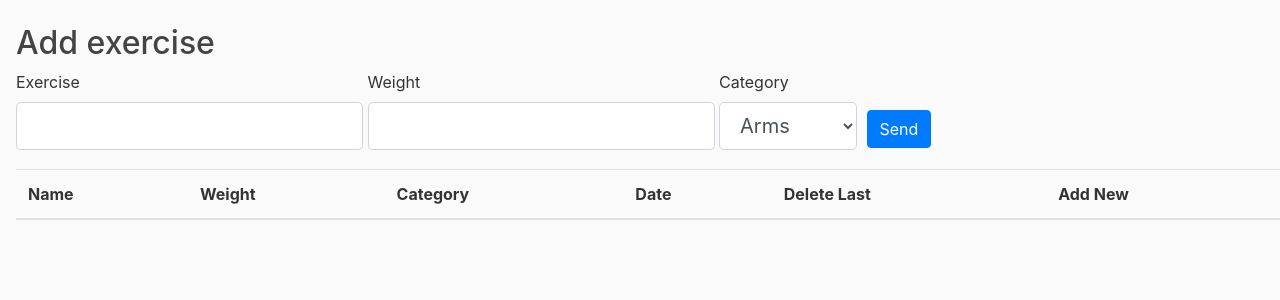
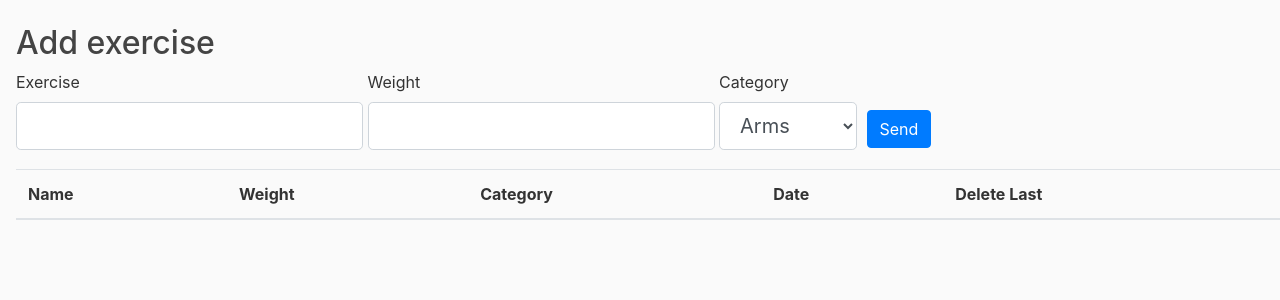
Before and after one commit to simenb-h/Workout-tracker, a Flask app: page / in a window 1280 px wide. Shown: the part 56-356 px from the top of the page. Run offline with Flask 2, Linux system fonts and the light colour scheme; the visitor is signed in with stand-in values (Sample User, id 1); data comes from the database, SQL or seed files in the repository; data that the repository does not hold is empty; some libraries are stand-ins or nearby versions.

Commit message:
remove last col in table

```diff
--- a/workout_tracker/templates/home.html
+++ b/workout_tracker/templates/home.html
@@ -59,7 +59,6 @@
         <th scope="col">Category</th>
         <th scope="col">Date</th>
         <th scope="col">Delete Last</th>
-        <th scope="col">Add New</th>
 
     </tr>
     </thead>
@@ -76,10 +75,7 @@
                 <input type="submit" class="btn btn-danger btn-sm m-1" value="Delete">
             </form>
           </td>
-          <td scope="row">
-            <!--<button type="button" class="btn btn-success btn-sm" data-toggle="modal" data-target="#exampleModal">Add {{ post.exercise }}</button-->
 
-          </td>
       </tr>
     </tbody>
 
```
